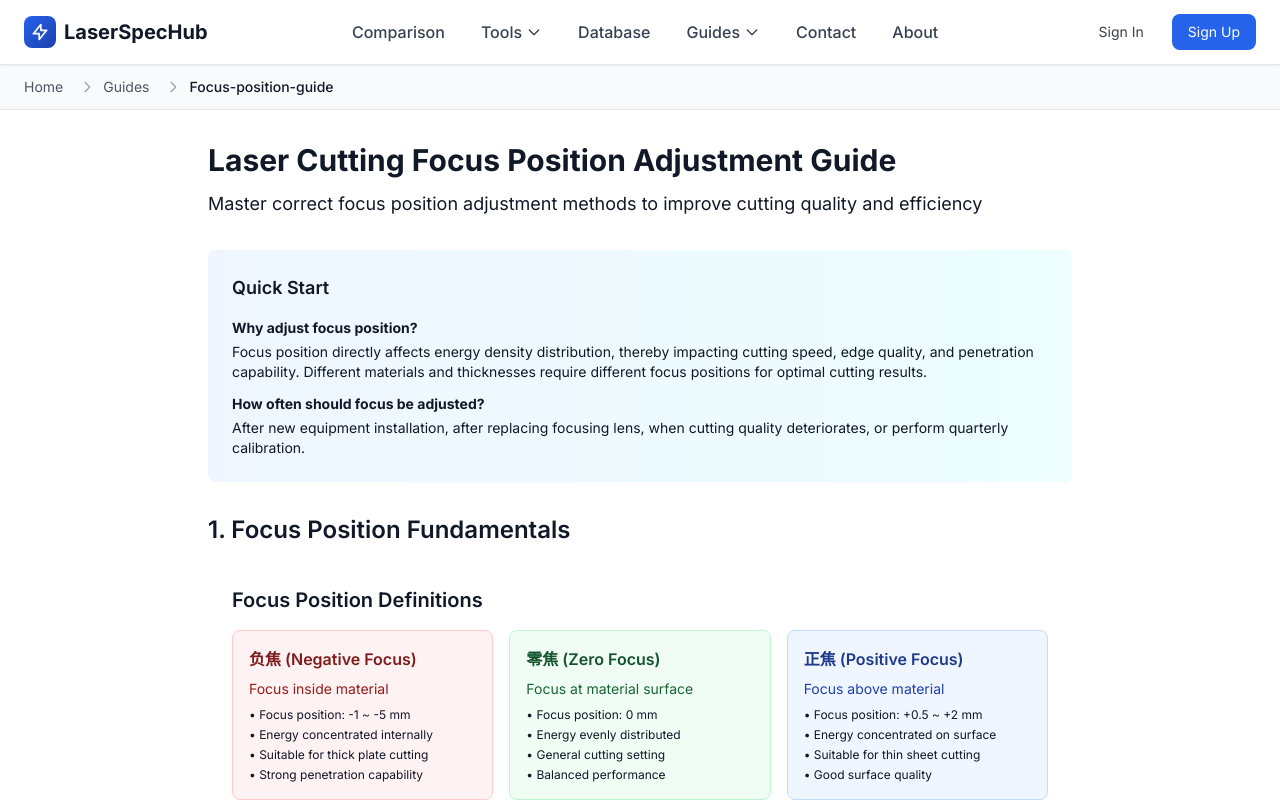
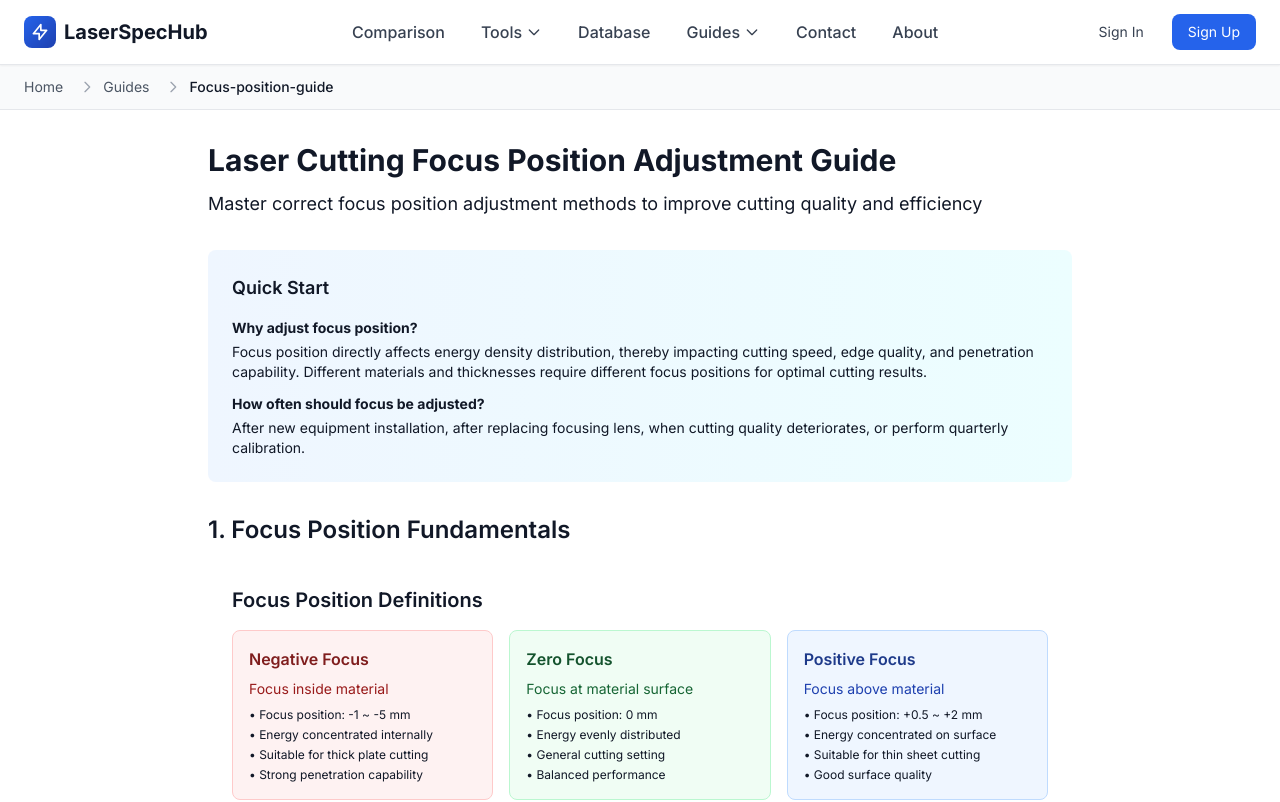
Before and after one commit to kevinaugment/LaserSpecHub, a Next.js app: page /guides/focus-position-guide in a window 1280 px wide. Shown: the top 802 px of the page. Built offline with nearby package versions, Linux system fonts and the light colour scheme; no server answers.

Commit message:
fix: Remove remaining Chinese labels from focus position definitions

```diff
--- a/app/guides/focus-position-guide/page.tsx
+++ b/app/guides/focus-position-guide/page.tsx
@@ -102,7 +102,7 @@ export default function Page() {
             <div className="grid gap-4 md:grid-cols-3">
               <div className="p-4 bg-red-50 dark:bg-red-950/20 rounded-lg border border-red-200 dark:border-red-800">
                 <h4 className="font-semibold text-red-900 dark:text-red-200 mb-2">
-                  负焦 (Negative Focus)
+                  Negative Focus
                 </h4>
                 <p className="text-sm text-red-800 dark:text-red-300 mb-2">
                   Focus inside material
@@ -117,7 +117,7 @@ export default function Page() {
 
               <div className="p-4 bg-green-50 dark:bg-green-950/20 rounded-lg border border-green-200 dark:border-green-800">
                 <h4 className="font-semibold text-green-900 dark:text-green-200 mb-2">
-                  零焦 (Zero Focus)
+                  Zero Focus
                 </h4>
                 <p className="text-sm text-green-800 dark:text-green-300 mb-2">
                   Focus at material surface
@@ -132,7 +132,7 @@ export default function Page() {
 
               <div className="p-4 bg-blue-50 dark:bg-blue-950/20 rounded-lg border border-blue-200 dark:border-blue-800">
                 <h4 className="font-semibold text-blue-900 dark:text-blue-200 mb-2">
-                  正焦 (Positive Focus)
+                  Positive Focus
                 </h4>
                 <p className="text-sm text-blue-800 dark:text-blue-300 mb-2">
                   Focus above material
```
